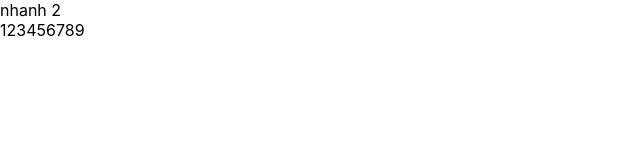
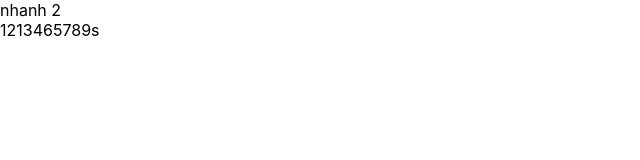
Before and after one commit to TranAnhTuan1202/my-app, a React (Create React App) app: page / in a window 1280 px wide. Shown: the top 160 px of the page, without its empty margins (0-640 px from the left). Built offline with nearby package versions, Linux system fonts and the light colour scheme.

Commit message:
test revent1

```diff
--- a/src/pages/Content.js
+++ b/src/pages/Content.js
@@ -2,7 +2,7 @@
 function Content() {
     return (
       <div >
-        123456789
+        1213465789s
 
 
       </div>
```
